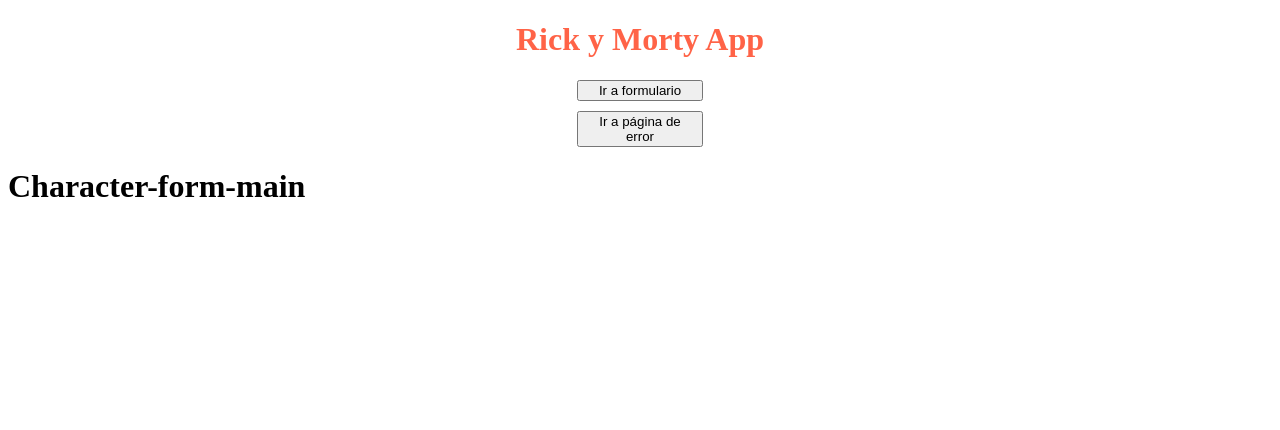
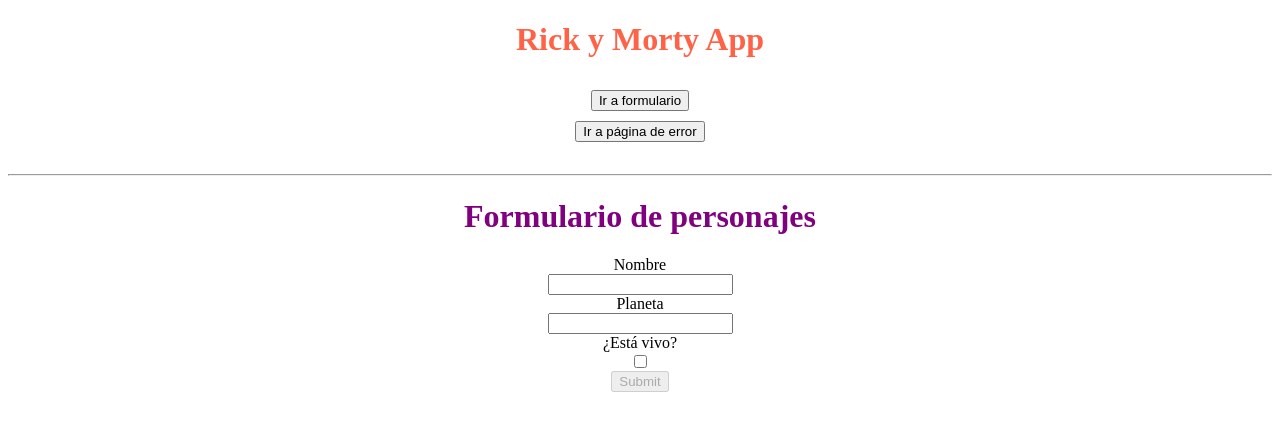
Before and after one commit to Sifu1982/rick-and-morty, an Angular app: page /character-form in a window 1280 px wide. Shown: the top 430 px of the page. Built offline with nearby package versions, Linux system fonts and the light colour scheme.

Commit message:
added the character form

```diff
--- a/src/app/app.component.html
+++ b/src/app/app.component.html
@@ -9,4 +9,6 @@
   </button>
 </div>
 
+<hr />
+
 <router-outlet></router-outlet>
--- a/src/app/app.component.scss
+++ b/src/app/app.component.scss
@@ -3,12 +3,14 @@
     color: tomato;
     display: flex;
     justify-content: center;
+    margin-bottom: 32px;
   }
 
   &__buttons {
+    align-items: center;
     display: flex;
     flex-direction: column;
-    padding: 0 45%;
+    margin-bottom: 32px;
 
     &-form {
       margin-bottom: 10px;
--- a/src/app/modules/character-form/character-form.module.ts
+++ b/src/app/modules/character-form/character-form.module.ts
@@ -1,10 +1,11 @@
 import { CommonModule } from '@angular/common';
 import { NgModule } from '@angular/core';
+import { ReactiveFormsModule } from '@angular/forms';
 import { CharacterFormRoutingModule } from './character-form-routing.module';
 import { CharacterFormMainComponent } from './containers';
 
 @NgModule({
   declarations: [CharacterFormMainComponent],
-  imports: [CommonModule, CharacterFormRoutingModule],
+  imports: [CommonModule, ReactiveFormsModule, CharacterFormRoutingModule],
 })
 export class CharacterFormModule {}
--- a/src/app/modules/character-form/containers/character-form-main/character-form-main.component.html
+++ b/src/app/modules/character-form/containers/character-form-main/character-form-main.component.html
@@ -1 +1,16 @@
-<h1>Character-form-main</h1>
+<h1 class="character-form-main__title">Formulario de personajes</h1>
+
+<div class="character-form-main__wrapper">
+  <form [formGroup]="form" class="character-form-main__form">
+    <label>Nombre</label>
+    <input type="text" formControlName="name" />
+    <label>Planeta</label>
+    <input type="text" formControlName="planet" />
+    <label>¿Está vivo?</label>
+    <input type="checkbox" formControlName="isAlive" />
+  </form>
+
+  <button (click)="onSubmit()" type="submit" [disabled]="!form.valid">
+    Submit
+  </button>
+</div>
--- a/src/app/modules/character-form/containers/character-form-main/character-form-main.component.scss
+++ b/src/app/modules/character-form/containers/character-form-main/character-form-main.component.scss
@@ -0,0 +1,19 @@
+.character-form-main {
+  &__title {
+    display: flex;
+    justify-content: center;
+    color: purple;
+  }
+
+  &__wrapper {
+    align-items: center;
+    display: flex;
+    flex-direction: column;
+  }
+
+  &__form {
+    align-items: center;
+    display: flex;
+    flex-direction: column;
+  }
+}
--- a/src/app/modules/character-form/containers/character-form-main/character-form-main.component.ts
+++ b/src/app/modules/character-form/containers/character-form-main/character-form-main.component.ts
@@ -1,4 +1,5 @@
 import { Component, OnInit } from '@angular/core';
+import { FormControl, FormGroup, Validators } from '@angular/forms';
 
 @Component({
   selector: 'character-form-main',
@@ -6,7 +7,21 @@
   styleUrls: ['character-form-main.component.scss'],
 })
 export class CharacterFormMainComponent implements OnInit {
+  public form = new FormGroup({
+    name: new FormControl('', Validators.required),
+    planet: new FormControl('', Validators.required),
+    isAlive: new FormControl(false, Validators.requiredTrue),
+  });
+
+  public valueChanges: any;
+
   ngOnInit(): void {
-    console.log('Hola Mundo');
+    this.form.valueChanges.subscribe(
+      (formValue) => (this.valueChanges = formValue)
+    );
+  }
+
+  public onSubmit(): void {
+    console.log(this.form.value);
   }
 }
```
